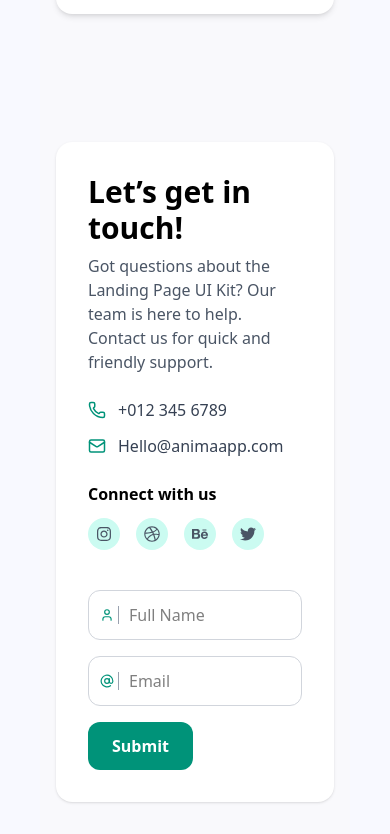
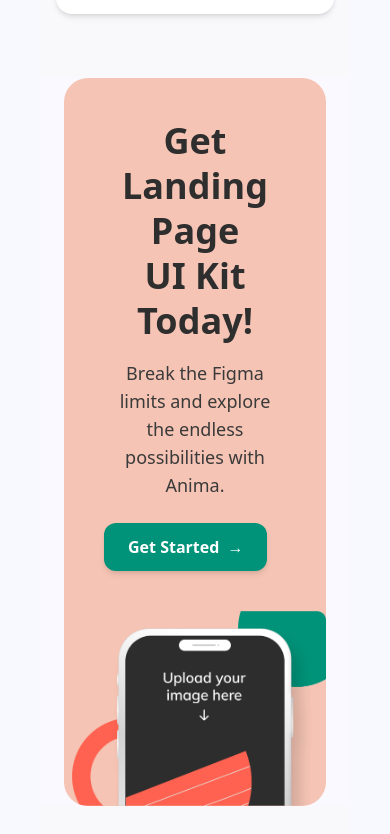
Before and after one commit to arafay493/Landing-Page, a Next.js app: page / in a window 390 px wide. Shown: the part 8230-9064 px from the top of the page. Built offline with nearby package versions, Linux system fonts and the light colour scheme.

Commit message:
Hero Section work done.

```diff
--- /dev/null
+++ b/components/HeroSection.jsx
@@ -0,0 +1,41 @@
+import React from "react";
+
+const HeroSection = () => {
+  return (
+    <div className="bg-[#F9F9FF] flex justify-center items-center px-6">
+      <div className="bg-[#F5C4B4] rounded-3xl flex flex-col lg:flex-row items-center justify-between w-full max-w-6xl relative overflow-hidden">
+
+        {/* Left Section */}
+        <div className="max-w-lg text-center lg:text-left p-10">
+          <h1 className="text-4xl lg:text-5xl font-bold text-[#2E2E2E] leading-tight">
+            Get Landing Page <br />
+            UI Kit Today!
+          </h1>
+          <p className="text-[#3A3A3A] mt-4 text-lg">
+            Break the Figma limits and explore the endless possibilities with Anima.
+          </p>
+          <button className="mt-6 bg-[#009379] hover:bg-emerald-700 text-white font-semibold py-3 px-6 rounded-xl shadow-md flex items-center gap-2">
+            Get Started <span>→</span>
+          </button>
+        </div>
+
+        {/* Right Section */}
+        {/* <div className="mt-10 lg:mt-0 relative">
+          <div className="absolute w-40 h-40 bg-[#00B389] rounded-full top-[-40px] right-[-40px] z-0"></div>
+          <div className="absolute w-32 h-32 bg-[#FA5C45] rounded-full bottom-[-30px] left-[-30px] z-0 opacity-80"></div>
+          <div className="relative bg-white rounded-3xl shadow-lg w-64 h-[400px] flex flex-col items-center justify-center overflow-hidden z-10">
+            <div className="bg-black w-full h-full flex flex-col justify-center items-center text-white text-center p-6">
+              <p className="text-xl font-medium">Upload your image here</p>
+              <span className="text-2xl mt-2">↓</span>
+            </div>
+          </div>
+        </div> */}
+        <div className="">
+          <img src="/images/Mockup.png" alt="" />
+        </div>
+      </div>
+    </div>
+  );
+};
+
+export default HeroSection;
--- a/pages/index.js
+++ b/pages/index.js
@@ -11,6 +11,7 @@
 import TestimonialsSection from "@/components/TestimonialsSection";
 import TeamSection from "@/components/TeamSection";
 import ContactSection from "@/components/ContactSection";
+import HeroSection from "@/components/HeroSection";
 
 const geistSans = Geist({
   variable: "--font-geist-sans",
@@ -33,6 +34,7 @@
       <TestimonialsSection />
       <PricingSection />
       <TeamSection />
+      <HeroSection />
       <ContactSection />
     </div>
   );
```
Also changed, not shown: public/images/Mockup.png (added).
